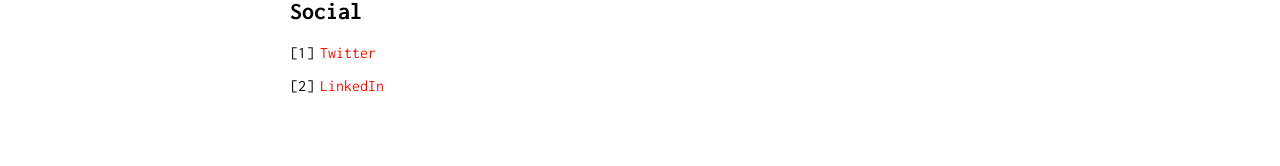
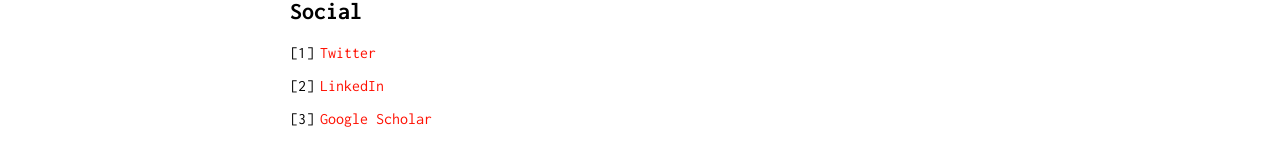
Before and after one commit to satvik-dixit/satvik-dixit.github.io, a Jekyll site: the page built from contact.md, in a window 1280 px wide. Shown: the part 183-349 px from the top of the page. Built offline with Jekyll 4.4.1, drawn with Linux system fonts in a browser that asks for light colours.

Commit message:
Update contact.md

```diff
--- a/contact.md
+++ b/contact.md
@@ -13,3 +13,5 @@ is_contact: true
 1. [Twitter](https://x.com/SatvikDixit9)
 
 2. [LinkedIn](https://www.linkedin.com/in/satvik-dixit/)
+
+3. [Google Scholar](https://scholar.google.com/citations?user=fO8a44AAAAAJ&hl=en)
```
